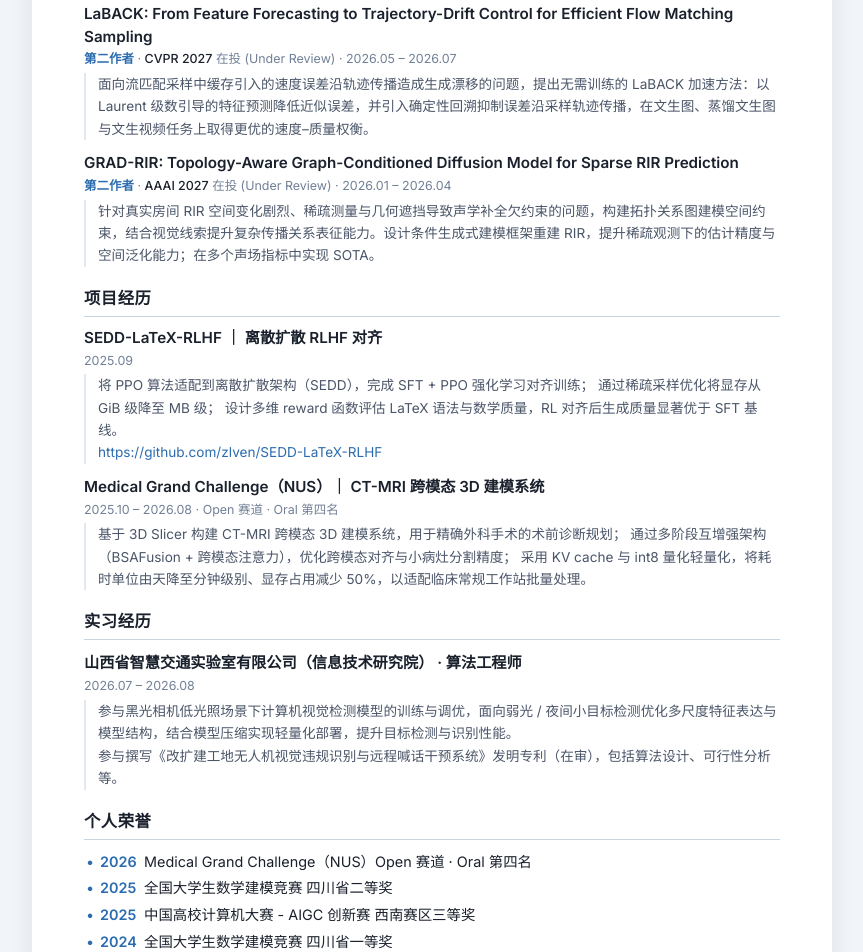
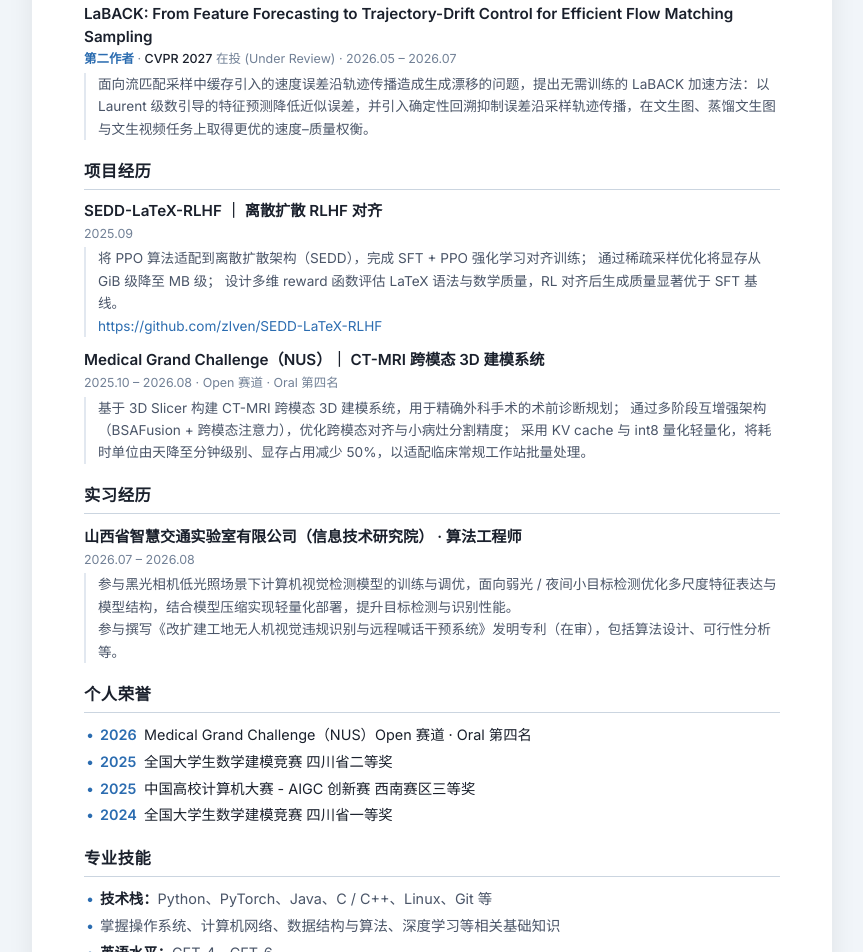
Before and after one commit to zlven/zlven.github.io, a plain HTML site: page resume.html in a window 1280 px wide. Shown: the part 892-1844 px from the top of the page, without its empty margins (208-1071 px from the left). Drawn offline with Linux system fonts and the light colour scheme.

Commit message:
更新简历内容

```diff
--- a/resume.html
+++ b/resume.html
@@ -62,12 +62,6 @@
         <p class="entry-title">LaBACK: From Feature Forecasting to Trajectory-Drift Control for Efficient Flow Matching Sampling</p>
         <p class="entry-meta"><strong>第二作者</strong> · <em>CVPR 2027</em> 在投 (Under Review) · 2026.05 – 2026.07</p>
         <p class="entry-desc">面向流匹配采样中缓存引入的速度误差沿轨迹传播造成生成漂移的问题，提出无需训练的 LaBACK 加速方法：以 Laurent 级数引导的特征预测降低近似误差，并引入确定性回溯抑制误差沿采样轨迹传播，在文生图、蒸馏文生图与文生视频任务上取得更优的速度–质量权衡。</p>
-      </div>
-
-      <div class="entry">
-        <p class="entry-title">GRAD-RIR: Topology-Aware Graph-Conditioned Diffusion Model for Sparse RIR Prediction</p>
-        <p class="entry-meta"><strong>第二作者</strong> · <em>AAAI 2027</em> 在投 (Under Review) · 2026.01 – 2026.04</p>
-        <p class="entry-desc">针对真实房间 RIR 空间变化剧烈、稀疏测量与几何遮挡导致声学补全欠约束的问题，构建拓扑关系图建模空间约束，结合视觉线索提升复杂传播关系表征能力。设计条件生成式建模框架重建 RIR，提升稀疏观测下的估计精度与空间泛化能力；在多个声场指标中实现 SOTA。</p>
       </div>
     </section>
 
```
